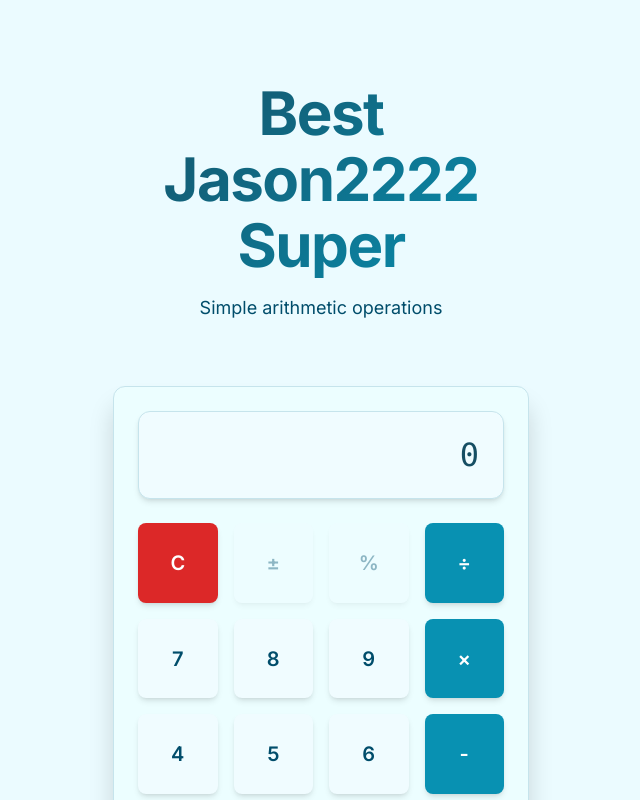
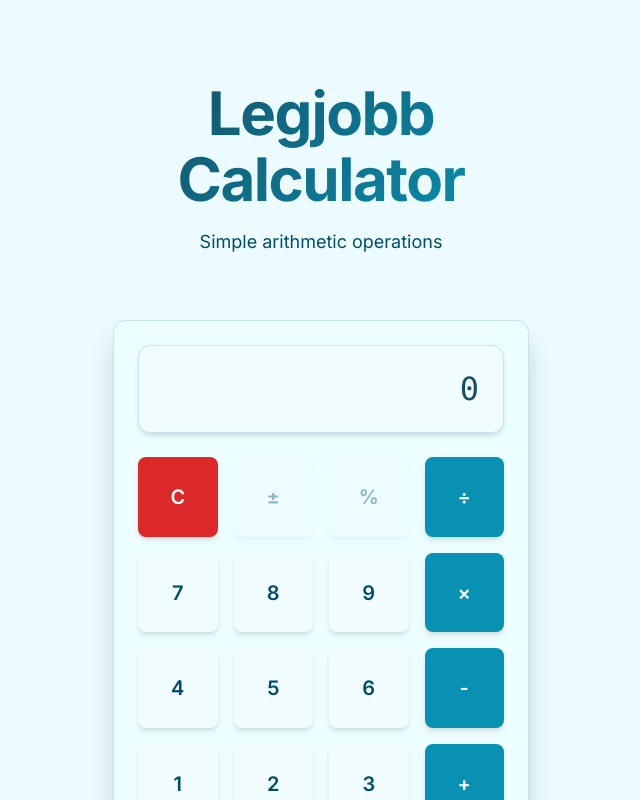
Before and after one commit to dmoka/test-c1, a Next.js app: page / in a window 1280 px wide. Shown: the top 800 px of the page, without its empty margins (319-959 px from the left). Built offline with nearby package versions, Linux system fonts and the light colour scheme.

Commit message:
cím módosítás: Legjobb Calculator

```diff
--- a/src/app/layout.tsx
+++ b/src/app/layout.tsx
@@ -2,7 +2,7 @@ import type { Metadata } from "next";
 import "./globals.css";
 
 export const metadata: Metadata = {
-  title: "Best Jason2222 Super",
+  title: "Legjobb Calculator",
   description: "Simple, clean web calculator for basic arithmetic operations",
 };
 
--- a/src/components/calculator/calculator.tsx
+++ b/src/components/calculator/calculator.tsx
@@ -106,7 +106,7 @@ export function Calculator() {
             lineHeight: '1.1'
           }}
         >
-          Best Jason2222 Super
+          Legjobb Calculator
         </h1>
         <p
           className="text-base sm:text-lg text-muted-foreground mt-3 sm:mt-4 transition-all duration-200 ease-out"
```
